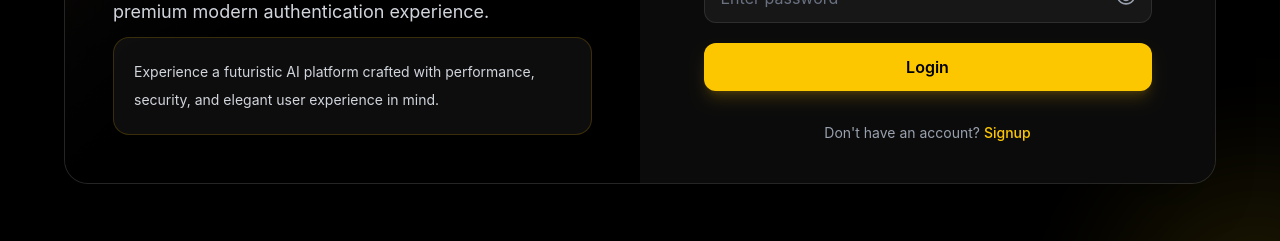
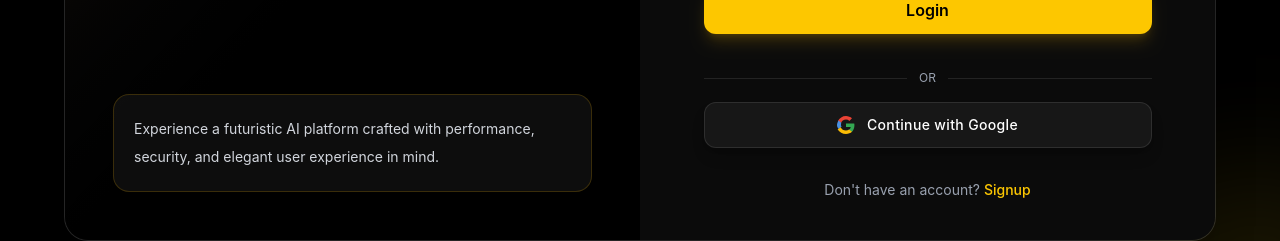
Before and after one commit to Ahsan-Khan317/Perplexity, a React (Vite) app in the folder apps/client/: page /login in a window 1280 px wide. Shown: the part 465-706 px from the top of the page. Built offline with nearby package versions, Linux system fonts and the light colour scheme; no server answers.

Commit message:
feat-create google button ui

```diff
--- /dev/null
+++ b/apps/client/src/features/auth/components/google_button.jsx
@@ -0,0 +1,49 @@
+const Google_button = () => {
+  return (
+    <>
+      {/* Divider */}
+      <div className="flex items-center gap-3 my-4">
+        <div className="h-px flex-1 bg-white/10" />
+        <span className="text-xs text-gray-400">OR</span>
+        <div className="h-px flex-1 bg-white/10" />
+      </div>
+
+      {/* Google Button (Dark + Yellow Theme) */}
+      <button
+        type="button"
+        onClick={() => {
+          console.log("Google login clicked");
+        }}
+        className="w-full flex items-center justify-center gap-3 py-3 rounded-xl
+  bg-white/5 border border-white/10
+  text-white font-medium
+  hover:border-yellow-400/40 hover:bg-yellow-400/10
+  active:scale-95 transition-all duration-200
+  shadow-lg shadow-black/20"
+      >
+        <svg width="18" height="18" viewBox="0 0 48 48">
+          <path
+            fill="#EA4335"
+            d="M24 9.5c3.5 0 6.6 1.2 9.1 3.5l6.8-6.8C35.7 2.4 30.3 0 24 0 14.6 0 6.6 5.4 2.6 13.3l7.9 6.1C12.2 13.1 17.6 9.5 24 9.5z"
+          />
+          <path
+            fill="#34A853"
+            d="M46.5 24.5c0-1.6-.2-3.1-.5-4.5H24v9h12.7c-.6 3.2-2.4 5.9-5.2 7.7l7.9 6.1C43.8 37.8 46.5 31.8 46.5 24.5z"
+          />
+          <path
+            fill="#4A90E2"
+            d="M11.5 28.1c-.5-1.6-.8-3.3-.8-5.1s.3-3.5.8-5.1l-7.9-6.1C1.9 16.1 0 19.9 0 24s1.9 7.9 4.9 10.9l7.9-6.8z"
+          />
+          <path
+            fill="#FBBC05"
+            d="M24 48c6.5 0 12-2.1 16-5.7l-7.9-6.1c-2.2 1.5-5.1 2.3-8.1 2.3-6.4 0-11.8-3.6-14.4-8.8l-7.9 6.1C6.6 42.6 14.6 48 24 48z"
+          />
+        </svg>
+
+        <span className="text-sm tracking-wide">Continue with Google</span>
+      </button>
+    </>
+  );
+};
+
+export default Google_button;
--- a/apps/client/src/features/auth/pages/login.jsx
+++ b/apps/client/src/features/auth/pages/login.jsx
@@ -5,6 +5,7 @@ import UseAuth from "../useAuth.jsx";
 import { useSelector } from "react-redux";
 import { ApiLoader } from "../../../shared/components/apiLoader.jsx";
 import { useNavigate } from "react-router-dom";
+import Google_button from "../components/google_button.jsx";
 const Login = () => {
   const { login } = UseAuth();
   const { isloading, accessToken } = useSelector((state) => state.Auth);
@@ -92,6 +93,7 @@ const Login = () => {
         >
           Login
         </button>
+        <Google_button />
       </form>
     </AuthLayout>
   );
--- a/apps/client/src/features/auth/pages/signup.jsx
+++ b/apps/client/src/features/auth/pages/signup.jsx
@@ -7,7 +7,7 @@ import UseAuth from "../useAuth.jsx";
 import { useSelector } from "react-redux";
 import { ApiLoader } from "../../../shared/components/apiLoader.jsx";
 import { useNavigate } from "react-router-dom";
-
+import Google_button from "../components/google_button.jsx";
 const Signup = () => {
   const { signup } = UseAuth();
   const { isloading } = useSelector((state) => state.Auth);
@@ -109,6 +109,8 @@ const Signup = () => {
         >
           Create Account
         </button>
+
+        <Google_button />
       </form>
     </AuthLayout>
   );
```
